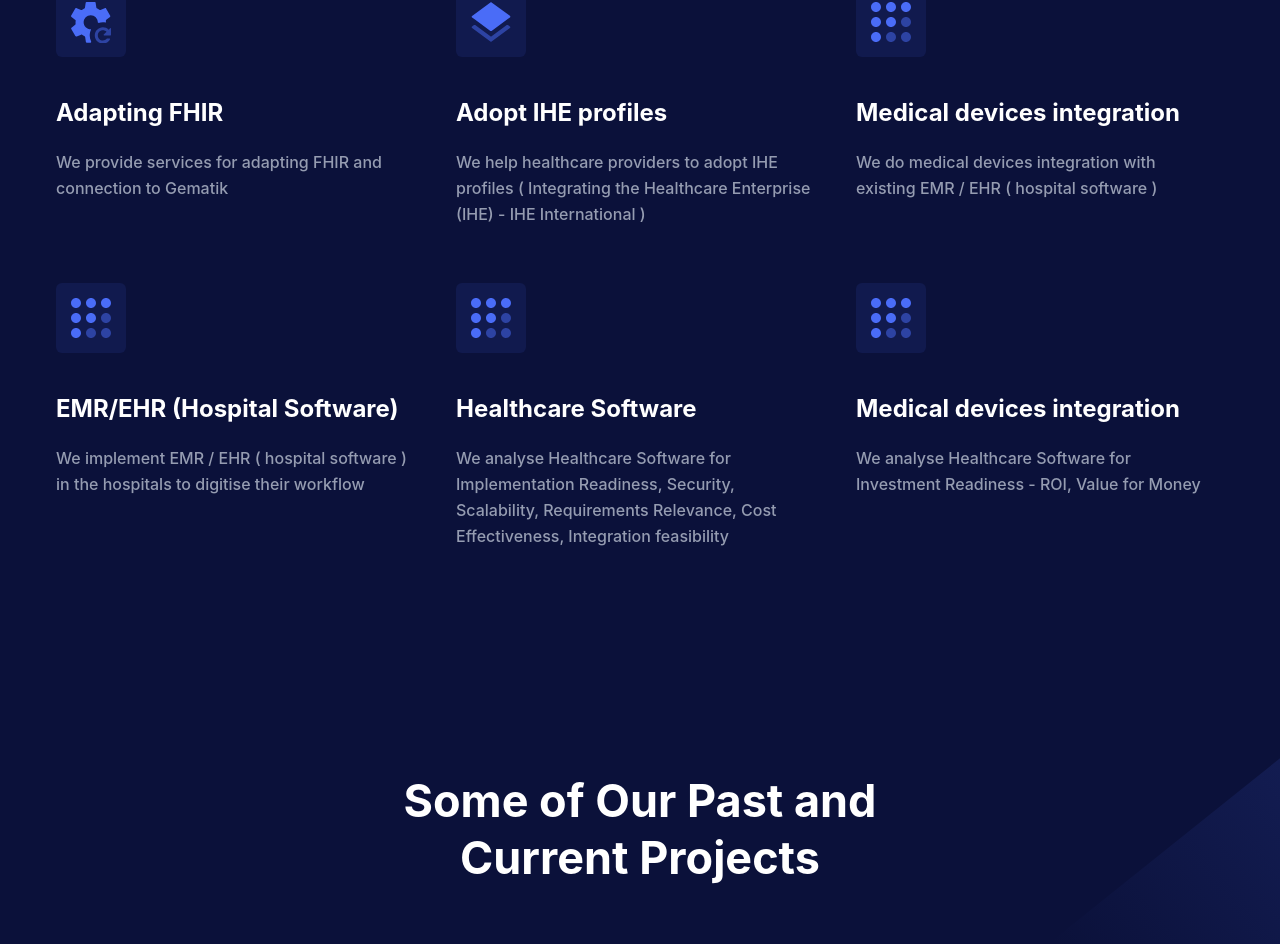
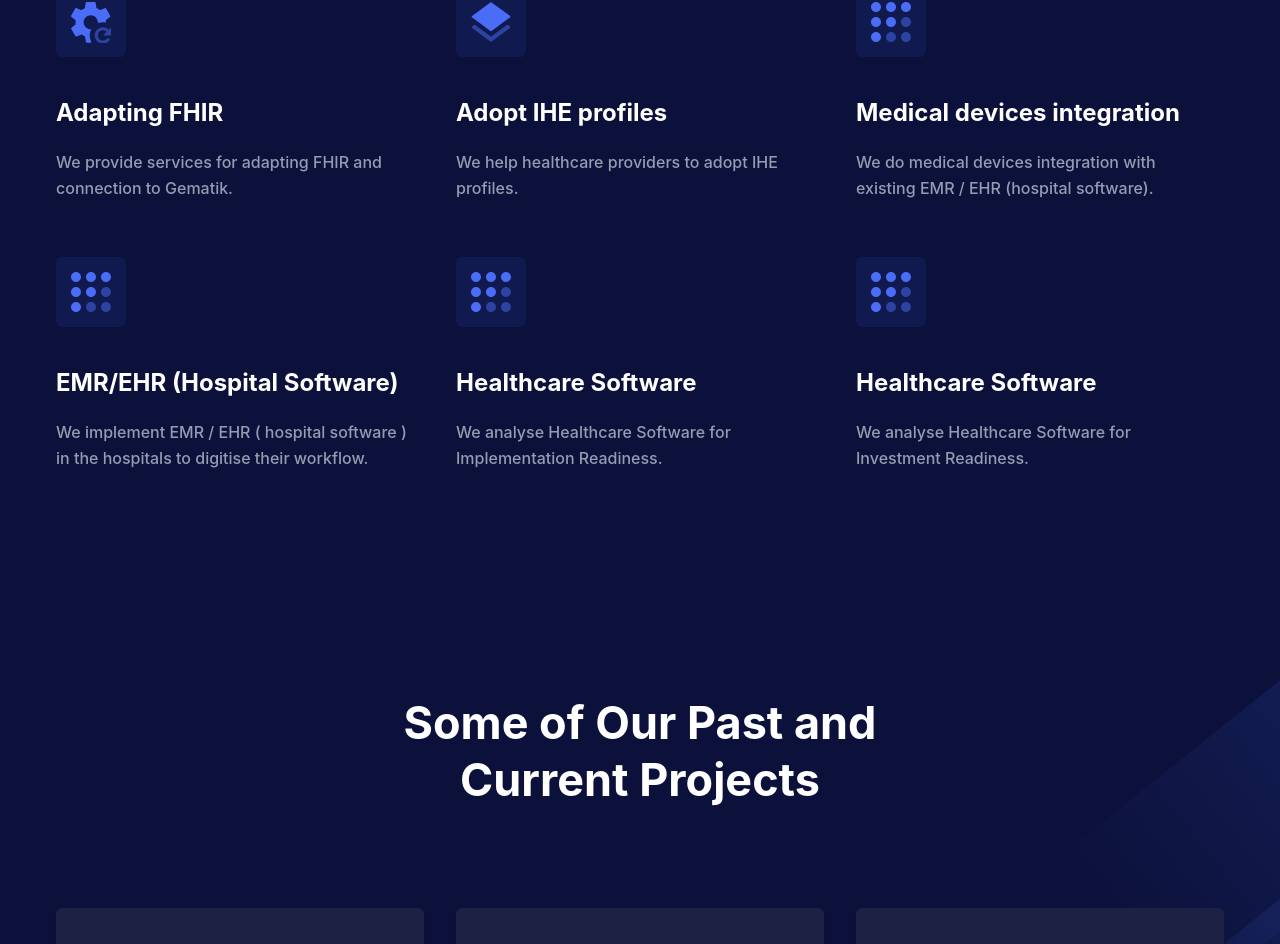
Before and after one commit to aseno-gmbh/aseno-gmbh.github.io, a Next.js app: page /healthcare in a window 1280 px wide. Shown: the part 1065-2009 px from the top of the page. Built offline with nearby package versions, Linux system fonts and the light colour scheme.

Commit message:
added services area

```diff
--- a/components/HealthcareServices/healthcareServicesData.jsx
+++ b/components/HealthcareServices/healthcareServicesData.jsx
@@ -12,7 +12,7 @@ const healthcareServicesData = [
     ),
     title: "Adapting FHIR",
     paragraph:
-      "We provide services for adapting FHIR and connection to Gematik",
+      "We provide services for adapting FHIR and connection to Gematik.",
    },
   {
     id: 1,
@@ -27,7 +27,7 @@ const healthcareServicesData = [
     ),
     title: "Adopt IHE profiles",
     paragraph:
-      "We help healthcare providers to adopt IHE profiles ( Integrating the Healthcare Enterprise (IHE) - IHE International )",
+      "We help healthcare providers to adopt IHE profiles.",
   },
   {
     id: 1,
@@ -42,7 +42,7 @@ const healthcareServicesData = [
     ),
     title: "Medical devices integration",
     paragraph:
-      "We do medical devices integration with existing EMR / EHR ( hospital software )",
+      "We do medical devices integration with existing EMR / EHR (hospital software).",
   },
   {
     id: 1,
@@ -57,7 +57,7 @@ const healthcareServicesData = [
     ),
     title: "EMR/EHR (Hospital Software)",
     paragraph:
-      "We implement EMR / EHR ( hospital software ) in the hospitals to digitise their workflow",
+      "We implement EMR / EHR ( hospital software ) in the hospitals to digitise their workflow.",
   },
   {
     id: 1,
@@ -72,7 +72,7 @@ const healthcareServicesData = [
     ),
     title: "Healthcare Software",
     paragraph:
-      "We analyse Healthcare Software for Implementation Readiness, Security, Scalability, Requirements Relevance, Cost Effectiveness, Integration feasibility",
+      "We analyse Healthcare Software for Implementation Readiness.",
   },
   {
     id: 1,
@@ -85,9 +85,9 @@ const healthcareServicesData = [
         <path d="M20 15C22.75 15 25 17.25 25 20C25 22.75 22.75 25 20 25C17.25 25 15 22.75 15 20C15 17.25 17.25 15 20 15ZM20 0C22.75 0 25 2.25 25 5C25 7.75 22.75 10 20 10C17.25 10 15 7.75 15 5C15 2.25 17.25 0 20 0ZM5 30C7.75 30 10 32.25 10 35C10 37.75 7.75 40 5 40C2.25 40 0 37.75 0 35C0 32.25 2.25 30 5 30ZM5 15C7.75 15 10 17.25 10 20C10 22.75 7.75 25 5 25C2.25 25 0 22.75 0 20C0 17.25 2.25 15 5 15ZM5 0C7.75 0 10 2.25 10 5C10 7.75 7.75 10 5 10C2.25 10 0 7.75 0 5C0 2.25 2.25 0 5 0ZM35 0C37.75 0 40 2.25 40 5C40 7.75 37.75 10 35 10C32.25 10 30 7.75 30 5C30 2.25 32.25 0 35 0Z" />
       </svg>
     ),
-    title: "Medical devices integration",
+    title: "Healthcare Software",
     paragraph:
-      "We analyse Healthcare Software for Investment Readiness - ROI,  Value for Money",
+      "We analyse Healthcare Software for Investment Readiness.",
   }
 ];
 export default healthcareServicesData;
```
